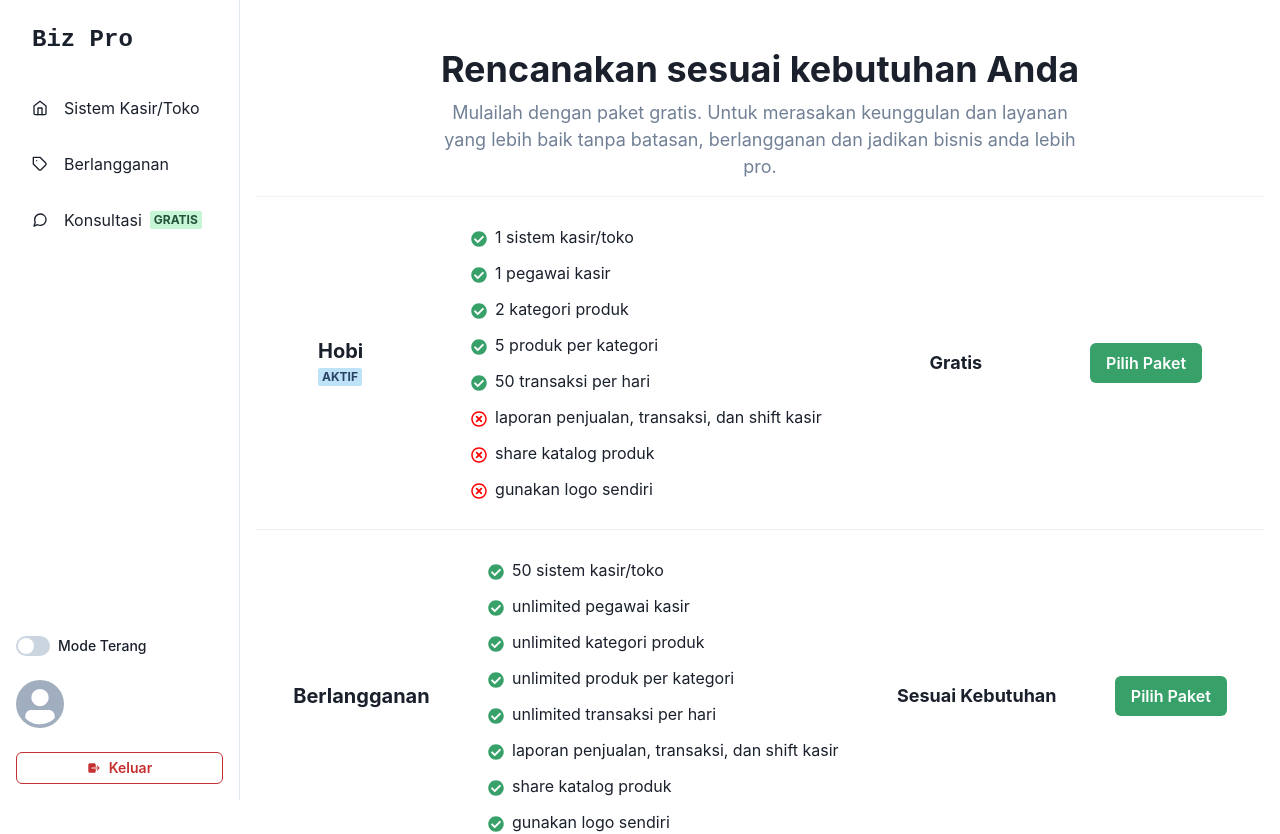
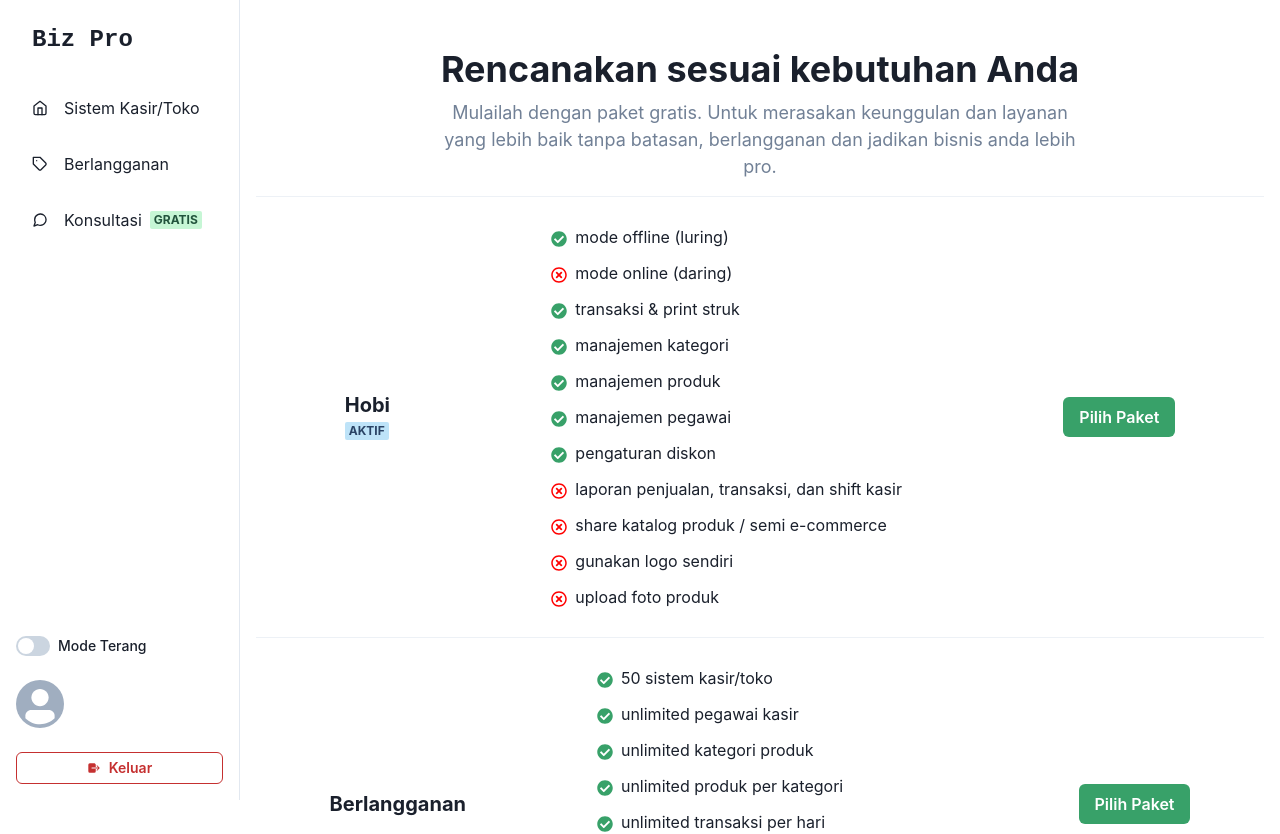
Before and after one commit to sandirr/kasir-pro, a React (Vite) app: page /starter/pricing in a window 1280 px wide. Shown: the top 834 px of the page. Built offline with nearby package versions, Linux system fonts and the light colour scheme; no server answers.

Commit message:
fix: relative data value

```diff
--- a/src/app/settings/index.jsx
+++ b/src/app/settings/index.jsx
@@ -6,19 +6,19 @@ export default function Settings() {
   return (
     <Box>
       <Tabs
-        variant="unstyled"
+        // variant="unstyled"
         overflowX="auto"
         className="hide-scroll-bar"
         whiteSpace="nowrap"
       >
         <TabList>
-          <Tab fontSize="sm" as={Link} to="workbench">
+          <Tab fontSize="sm" as={Link} to="workbench" fontWeight='bold'>
             Sistem Kasir
           </Tab>
-          <Tab fontSize="sm" as={Link} to="category">
+          <Tab fontSize="sm" as={Link} to="category" fontWeight='bold'>
             Kategori
           </Tab>
-          <Tab fontSize="sm" as={Link} to="products">
+          <Tab fontSize="sm" as={Link} to="products" fontWeight='bold'>
             Produk
           </Tab>
           <Tab fontSize="sm">Nilai Default</Tab>
--- a/src/app/settings/products/index.jsx
+++ b/src/app/settings/products/index.jsx
@@ -106,7 +106,11 @@ export default function ProductsMng() {
             </Tr>
           </Thead>
           <Tbody>
-            {products.map((product, index) => (
+            {!products?.length ?
+            <Tr>
+              <Td colSpan={9} textAlign='center'>Belum Ada Data Produk</Td>
+            </Tr>
+            : products.map((product, index) => (
               <Tr key={index}>
                 <Td>{index + 1 + (currentPage - 1) * perPage}</Td>
                 <Td>{product.name}</Td>
--- a/src/app/settings/workbench/use-workbench.js
+++ b/src/app/settings/workbench/use-workbench.js
@@ -12,7 +12,6 @@ export default function useWorkbench() {
   const [workbench, setWorkbench] = useState(() => wb);
   const { uploadFile } = useCloudinaryUpload();
   const { showToast } = useCustomToast();
-
   const navigate = useNavigate();
   const goToStarter = () => {
     clearWorkbench();
@@ -48,7 +47,7 @@ export default function useWorkbench() {
         ...values,
         logo,
         accessible_emails: [
-          user.email,
+          owner.email,
           ...values.employees.map((emp) => emp.email.toLowerCase()),
         ],
       };
--- a/src/starter/cashier-system/use-workbench.js
+++ b/src/starter/cashier-system/use-workbench.js
@@ -122,7 +122,7 @@ export default function useWorkbench() {
         ...values,
         logo,
         accessible_emails: [
-          user.email,
+          values.owner_email,
           ...values.employees.map((emp) => emp.email.toLowerCase()),
         ],
       });
--- a/src/starter/pricing/index.jsx
+++ b/src/starter/pricing/index.jsx
@@ -21,21 +21,33 @@ import { FaCheckCircle, FaRegTimesCircle } from "react-icons/fa";
 const options = [
   {
     id: 1,
-    desc: "1 sistem kasir/toko",
+    desc: "mode offline (luring)",
     icon: FaCheckCircle,
     color: "green.500",
   },
-  { id: 2, desc: "1 pegawai kasir", icon: FaCheckCircle, color: "green.500" },
-  { id: 3, desc: "2 kategori produk", icon: FaCheckCircle, color: "green.500" },
+  {
+    id: 12,
+    desc: "mode online (daring)",
+    icon: FaRegTimesCircle,
+    color: "red",
+  },
+  {
+    id: 13,
+    desc: "transaksi & print struk",
+    icon: FaCheckCircle,
+    color: "green.500",
+  },
+  { id: 3, desc: "manajemen kategori", icon: FaCheckCircle, color: "green.500" },
+  { id: 2, desc: "manajemen produk", icon: FaCheckCircle, color: "green.500" },
   {
     id: 4,
-    desc: "5 produk per kategori",
+    desc: "manajemen pegawai",
     icon: FaCheckCircle,
     color: "green.500",
   },
   {
     id: 5,
-    desc: "50 transaksi per hari",
+    desc: "pengaturan diskon",
     icon: FaCheckCircle,
     color: "green.500",
   },
@@ -45,8 +57,9 @@ const options = [
     icon: FaRegTimesCircle,
     color: "red",
   },
-  { id: 7, desc: "share katalog produk", icon: FaRegTimesCircle, color: "red" },
+  { id: 7, desc: "share katalog produk / semi e-commerce", icon: FaRegTimesCircle, color: "red" },
   { id: 8, desc: "gunakan logo sendiri", icon: FaRegTimesCircle, color: "red" },
+  { id: 9, desc: "upload foto produk", icon: FaRegTimesCircle, color: "red" },
 ];
 
 const options2 = [
@@ -244,7 +257,7 @@ export default function Pricing() {
         <PriceWrapper>
           <Box py={4} px={12}>
             <Text fontWeight="500" fontSize="2xl" textAlign="center">
-              Pro <Badge colorScheme="red">12 Bulan</Badge>
+              Subur <Badge colorScheme="red">12 Bulan</Badge>
             </Text>
             <HStack justifyContent="center">
               <Text fontSize="3xl" fontWeight="600">
@@ -308,7 +321,7 @@ const PackageTier = ({
           </ListItem>
         ))}
       </List>
-      <Heading fontSize="lg">{typePlan}</Heading>
+      {/* <Heading fontSize="lg">{typePlan}</Heading> */}
       <Stack>
         <Button size="md" colorScheme="green" onClick={scrollToBottom}>
           Pilih Paket
```
Also changed, not shown: src/app/settings/categories/use-categories.js (added).
